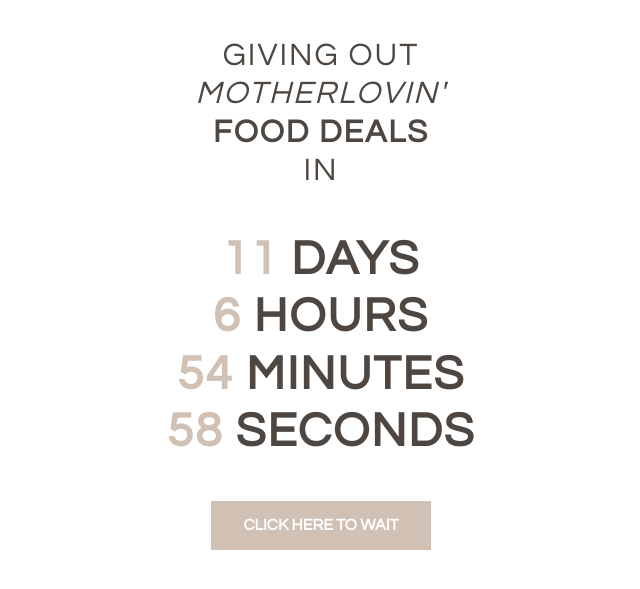
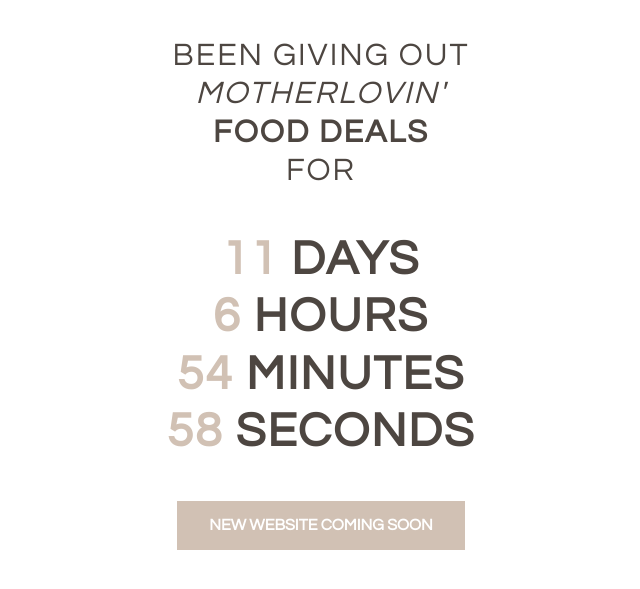
Before and after one commit to getplate/getplate.github.io, a plain HTML site: page index.html in a window 1280 px wide. Shown: the part 185-774 px from the top of the page, without its empty margins (319-959 px from the left). Drawn offline with Linux system fonts and the light colour scheme; a web font is replaced by a local one.

Commit message:
Update index.html

```diff
--- a/index.html
+++ b/index.html
@@ -20,7 +20,7 @@
 
     <div class="row" style="margin-top: 40px;">
       <div class="large-12 columns text-center">
-        <span class="mother">GIVING OUT<br><i>MOTHERLOVIN'</i><br><b>FOOD DEALS</b><br>IN</span>
+        <span class="mother">BEEN GIVING OUT<br><i>MOTHERLOVIN'</i><br><b>FOOD DEALS</b><br>FOR</span>
       </div>
     </div>
 
@@ -33,7 +33,7 @@
           <span id="seconds" class="father"></span> SECONDS<br>
         </span>
 
-        <button id="button_wait" class="deals" style="margin-top: 40px;">CLICK HERE TO WAIT</button>
+        <button id="button_wait" class="deals" style="margin-top: 40px;">NEW WEBSITE COMING SOON</button>
       </div>
     </div>
 
```
